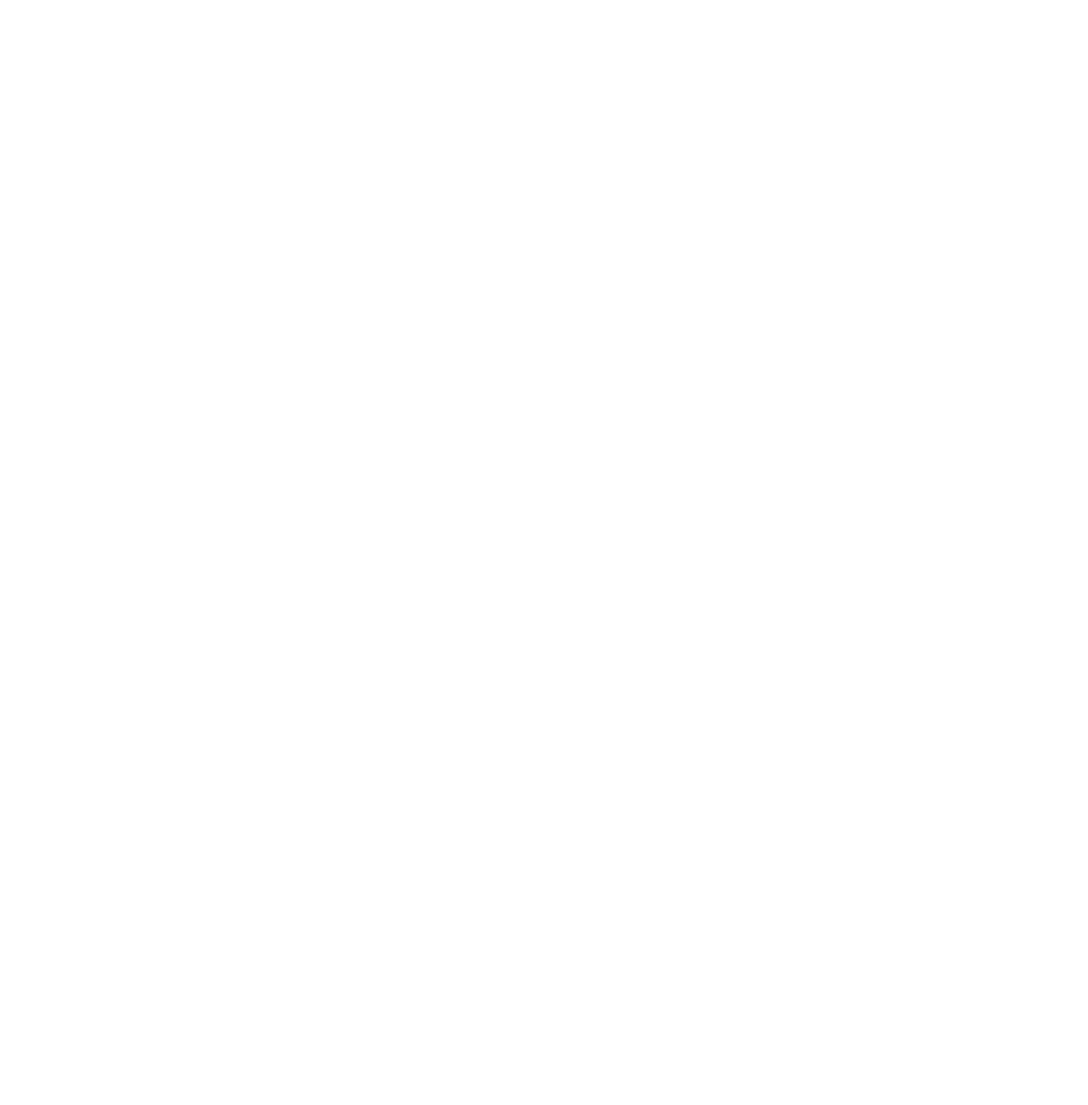
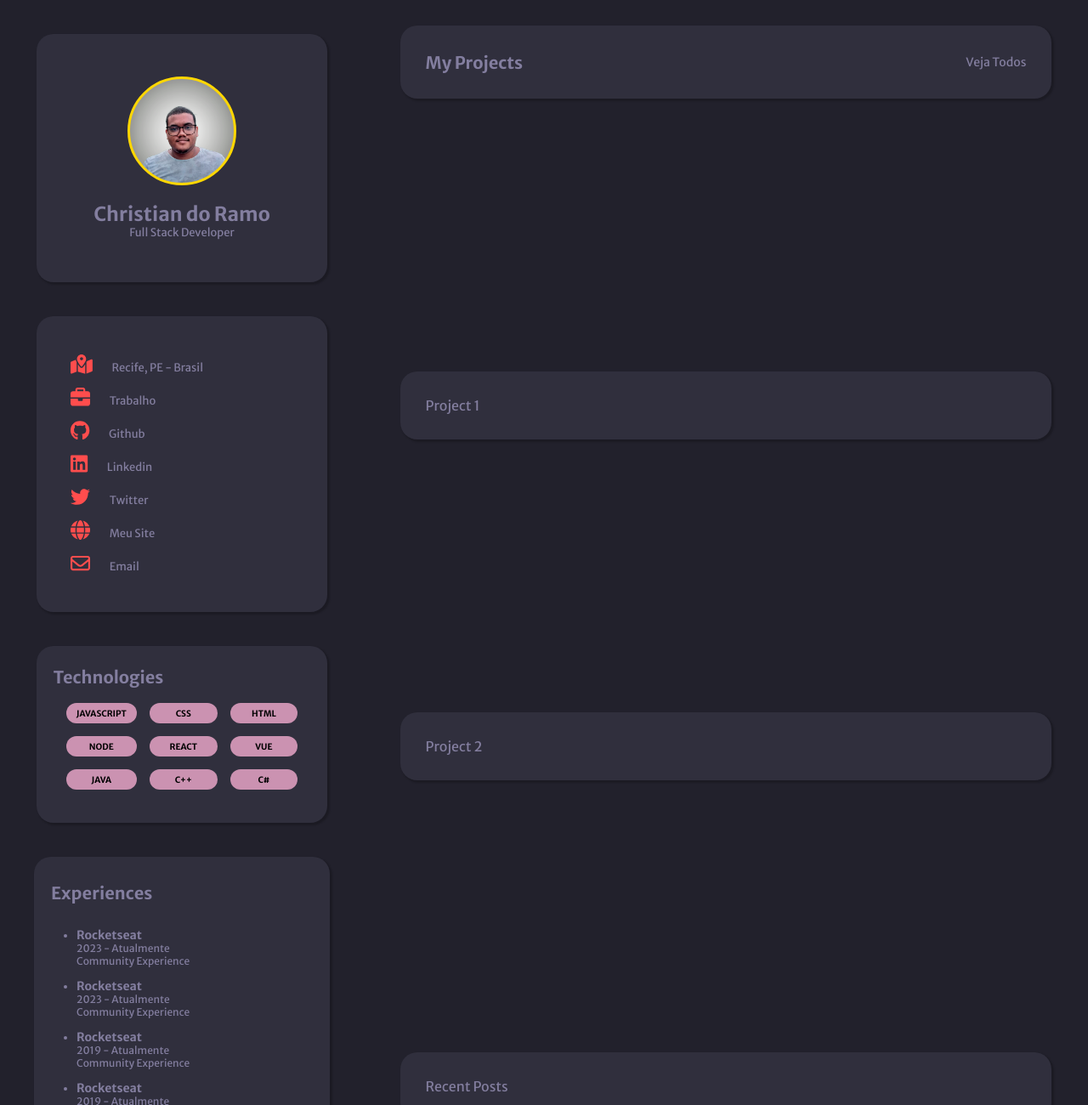
Before and after one commit to christiandoramo/Rocketseat-Desafio-Portfolio, a plain HTML site: page index.html in a window 1280 px wide. Shown: the top 1300 px of the page at 85% size. Before the commit the page ends 800 px from the top, so only its background shows below. Drawn offline with Linux system fonts and the light colour scheme.

Commit message:
inicio desafio portfolio

```diff
--- a/index.html
+++ b/index.html
@@ -1,12 +1,204 @@
 <!DOCTYPE html>
 <html lang="en">
-<head>
-    <meta charset="UTF-8">
-    <meta http-equiv="X-UA-Compatible" content="IE=edge">
-    <meta name="viewport" content="width=device-width, initial-scale=1.0">
-    <title>Document</title>
-</head>
-<body>
-
-</body>
+  <head>
+    <meta charset="UTF-8" />
+    <meta http-equiv="X-UA-Compatible" content="IE=edge" />
+    <meta name="viewport" content="width=device-width, initial-scale=1.0" />
+    <title>Portfolio Challenge</title>
+    <link
+      rel="stylesheet"
+      href="https://cdnjs.cloudflare.com/ajax/libs/font-awesome/6.2.1/css/all.min.css"
+      integrity="sha512-MV7K8+y+gLIBoVD59lQIYicR65iaqukzvf/nwasF0nqhPay5w/9lJmVM2hMDcnK1OnMGCdVK+iQrJ7lzPJQd1w=="
+      crossorigin="anonymous"
+      referrerpolicy="no-referrer"
+    />
+    <link rel="preconnect" href="https://fonts.googleapis.com" />
+    <link rel="preconnect" href="https://fonts.gstatic.com" crossorigin />
+    <link
+      href="https://fonts.googleapis.com/css2?family=Merriweather+Sans:ital,wght@0,400;0,500;0,700;1,300;1,500;1,700&display=swap"
+      rel="stylesheet"
+    />
+    <link rel="stylesheet" href="src/css/style.css" type="text/css" />
+    <link rel="shortcut icon" href="src/img/favicon.ico" type="image/x-icon" />
+  </head>
+  <body>
+    <main>
+      <div class="my-projects">
+        <div>My Projects</div>
+        <div>Veja Todos</div>
+      </div>
+      <div class="project 1">Project 1</div>
+      <div class="project 2">Project 2</div>
+      <div class="recent-posts">Recent Posts</div>
+      <div class="post">Post</div>
+    </main>
+    <aside>
+      <div class="profile">
+        <div class="imagem"></div>
+        <div class="descricao">
+          <div>
+            Christian do Ramo
+          </div>
+          <div>
+            Full Stack Developer
+          </div>
+        </div>
+      </div>
+      <div class="links">
+        <ul>
+          <li>
+            <a href="#">
+              <i class="fa-solid fa-map-location-dot"></i>
+              <div>Recife, PE - Brasil</div>
+            </a>
+          </li>
+          <li>
+            <a href="#">
+              <i class="fa-solid fa-briefcase"></i>
+              <div>Trabalho</div>
+            </a>
+          </li>
+          <li>
+            <a href="#">
+              <i class="fa-brands fa-github"></i>
+              <div>Github</div>
+            </a>
+          </li>
+          <li>
+            <a href="#">
+              <i class="fa-brands fa-linkedin"></i>
+              <div>Linkedin</div>
+            </a>
+          </li>
+          <li>
+            <a href="#">
+              <i class="fa-brands fa-twitter"></i>
+              <div>Twitter</div>
+            </a>
+          </li>
+          <li>
+            <a href="#">
+              <i class="fa-solid fa-globe"></i>
+              <div>Meu Site</div>
+            </a>
+          </li>
+          <li>
+            <a href="#">
+              <i class="fa-regular fa-envelope"></i>
+              <div>Email</div>
+            </a>
+          </li>
+        </ul>
+      </div>
+      <div class="technologies">
+        <h2>Technologies</h2>
+        <table>
+          <tbody>
+            <tr>
+              <td>JAVASCRIPT</td>
+              <td>CSS</td>
+              <td>HTML</td>
+            </tr>
+            <tr>
+              <td>NODE</td>
+              <td>REACT</td>
+              <td>VUE</td>
+            </tr>
+            <tr>
+              <td>JAVA</td>
+              <td>C++</td>
+              <td>C#</td>
+            </tr>
+          </tbody>
+        </table>
+      </div>
+      <div class="experiences">
+        <div>
+          <h2>Experiences</h2>
+        </div>
+        <ul>
+          <li>
+            Rocketseat
+            <br />
+            2023 - Atualmente
+            <br />
+            Community Experience
+          </li>
+          <br />
+          <li>
+            Rocketseat
+            <br />
+            2023 - Atualmente
+            <br />
+            Community Experience
+          </li>
+          <br />
+          <li>
+            Rocketseat
+            <br />
+            2019 - Atualmente
+            <br />
+            Community Experience
+          </li>
+          <br />
+          <li>
+            Rocketseat
+            <br />
+            2019 - Atualmente
+            <br />
+            Community Experience
+          </li>
+          <br />
+        </ul>
+      </div>
+      <div class="education">
+        <div>
+          <h2>Education</h2>
+        </div>
+        <ul>
+          <li>
+            Rocketseat
+            <br />
+            2023 - Atualmente
+            <br />
+            GoStack
+          </li>
+          <br />
+          <li>
+            Rocketseat
+            <br />
+            2023 - Atualmente
+            <br />
+            Ignite Pro
+          </li>
+          <br />
+          <li>
+            Rocketseat
+            <br />
+            2019 - Atualmente
+            <br />
+            Ignite
+          </li>
+          <br />
+          <li>
+            Rocketseat
+            <br />
+            2019 - A99
+            <br />
+            Ignite Pro
+          </li>
+          <br />
+        </ul>
+      </div>
+    </aside>
+    <footer>
+      <div class="text">Feito com 💜 por Christian Oliveira</div>
+    </footer>
+    <script
+      src="https://cdnjs.cloudflare.com/ajax/libs/font-awesome/6.2.1/js/all.min.js"
+      integrity="sha512-rpLlll167T5LJHwp0waJCh3ZRf7pO6IT1+LZOhAyP6phAirwchClbTZV3iqL3BMrVxIYRbzGTpli4rfxsCK6Vw=="
+      crossorigin="anonymous"
+      referrerpolicy="no-referrer"
+    ></script>
+  </body>
 </html>
--- /dev/null
+++ b/src/css/style.css
@@ -0,0 +1,214 @@
+:root {
+  --body-bg-color: #22212c;
+  --text-color: #837e9f;
+  --bg-cards: #302f3d;
+  --bg-techs: #cb92b1;
+}
+* {
+  box-sizing: border-box;
+  font-family: "Merriweather Sans", sans-serif;
+  color: var(--text-color);
+  margin: 0;
+  padding: 0;
+}
+body {
+  height: 100vh;
+  display: grid;
+  background-color: var(--body-bg-color);
+  grid-template-areas: "aside main" "footer footer";
+  grid-template-rows: 1fr 20px;
+  grid-template-columns: 0.33fr 1fr;
+}
+main,
+aside,
+footer {
+  display: flex;
+  flex-direction: column;
+  align-items: center;
+  justify-content: space-between;
+}
+
+/*##########----------------------- MAIN ----------------------------###########*/
+main {
+  grid-area: main;
+}
+main > div {
+  width: 90%;
+  display: flex;
+  background-color: var(--bg-cards);
+  align-items: center;
+  box-shadow: 2px 2px 2px 1px rgba(0, 0, 0, 0.2);
+  border-radius: 20px;
+  padding: 30px;
+  margin: 30px;
+}
+
+.my-projects {
+  height: 86px;
+  flex-direction: row;
+  justify-content: space-between;
+  align-items: center;
+}
+.my-projects :nth-child(1) {
+  display: inline-block;
+  font-size: 20px;
+  font-weight: 700;
+}
+.my-projects :nth-child(2) {
+  display: inline-block;
+  font-style: normal;
+  font-weight: 400;
+  font-size: 14px;
+}
+
+/*##########----------------------- ASIDE ----------------------------###########*/
+aside {
+  grid-area: aside;
+}
+aside > div {
+  width: 80%;
+  display: flex;
+  background-color: var(--bg-cards);
+  align-items: center;
+  box-shadow: 2px 2px 2px 1px rgba(0, 0, 0, 0.2);
+  border-radius: 20px;
+  padding: 30px;
+  margin: 40px 40px 0;
+}
+aside h2 {
+  font-style: normal;
+  font-weight: 700;
+  font-size: 20px;
+  line-height: 25px;
+  text-align: left;
+}
+/*--------------PROFILE----------------*/
+.profile {
+  height: 292px;
+  display: flex;
+  flex-direction: column;
+  justify-content: space-evenly;
+}
+.profile .imagem {
+  width: 128px;
+  height: 128px;
+  background: url("../img/photo.png") center center no-repeat;
+  background-size: contain;
+  border: 3px solid gold;
+  border-radius: 50%;
+}
+
+.profile .descricao {
+  text-align: center;
+  font-style: normal;
+}
+
+.profile .descricao :nth-child(1) {
+  font-weight: 700;
+  font-size: 23px;
+  line-height: 29px;
+}
+.profile .descricao :nth-child(2) {
+  font-weight: 300;
+  font-size: 13px;
+  line-height: 16px;
+}
+
+/*--------------LINKS----------------*/
+.links {
+  height: 348px;
+  padding: 30px 40px;
+}
+
+.links li {
+  list-style: none;
+  margin: 15px 0px;
+}
+
+.links a {
+  text-decoration: none;
+}
+.links a :nth-child(2) {
+  font-style: normal;
+  font-weight: 400;
+  font-size: 13px;
+  line-height: 16px;
+  display: inline-block;
+  margin-left: 20px;
+}
+.links a :nth-child(1) {
+  font-size: 23px;
+  color: #ff4d4d;
+}
+/*--------------TECHNOLOGIES----------------*/
+
+.technologies {
+  height: 208px;
+  display: flex;
+  flex-direction: column;
+  justify-content: space-evenly;
+  padding: 20px;
+  align-items: start;
+}
+
+.technologies table {
+  border-spacing: 15px 15px;
+}
+.technologies td {
+  font-style: normal;
+  font-weight: 700;
+  font-size: 10px;
+  line-height: 13px;
+  height: 24px;
+  width: 86px;
+  border-radius: 30px;
+  background-color: var(--bg-techs);
+  text-align: center;
+  text-transform: uppercase;
+  color: black;
+}
+
+/*--------------EXPERIENCIES----------------*/
+.experiences,
+.education {
+  width: 348px;
+  height: 349px;
+  padding: 30px 20px;
+  display: flex;
+  flex-direction: column;
+  align-content: space-between;
+  align-items: start;
+}
+.experiences div,
+.education div {
+  width: 100%;
+}
+.experiences ul,
+.education ul {
+  margin: 30px;
+  font-size: 12px;
+  font-weight: 300;
+  line-height: 15px;
+  letter-spacing: 0em;
+  text-align: left;
+  justify-items: start;
+}
+.experiences ul li::first-line,
+.education ul li::first-line {
+  font-weight: bold;
+  font-size: 14px;
+}
+
+/*--------------EDUCATION----------------*/
+.education {
+  height: 352px;
+  width: 348px;
+  padding-bottom: 40px;
+}
+
+/*##########----------------------- FOOTER ----------------------------###########*/
+footer {
+  grid-area: footer;
+  margin: 30px;
+  padding: 30px;
+}
```
Also changed, not shown: src/img/favicon.ico (added), src/img/folder.svg (added), src/img/git-branch.svg (added), src/img/photo.png (added), src/img/star.svg (added).
